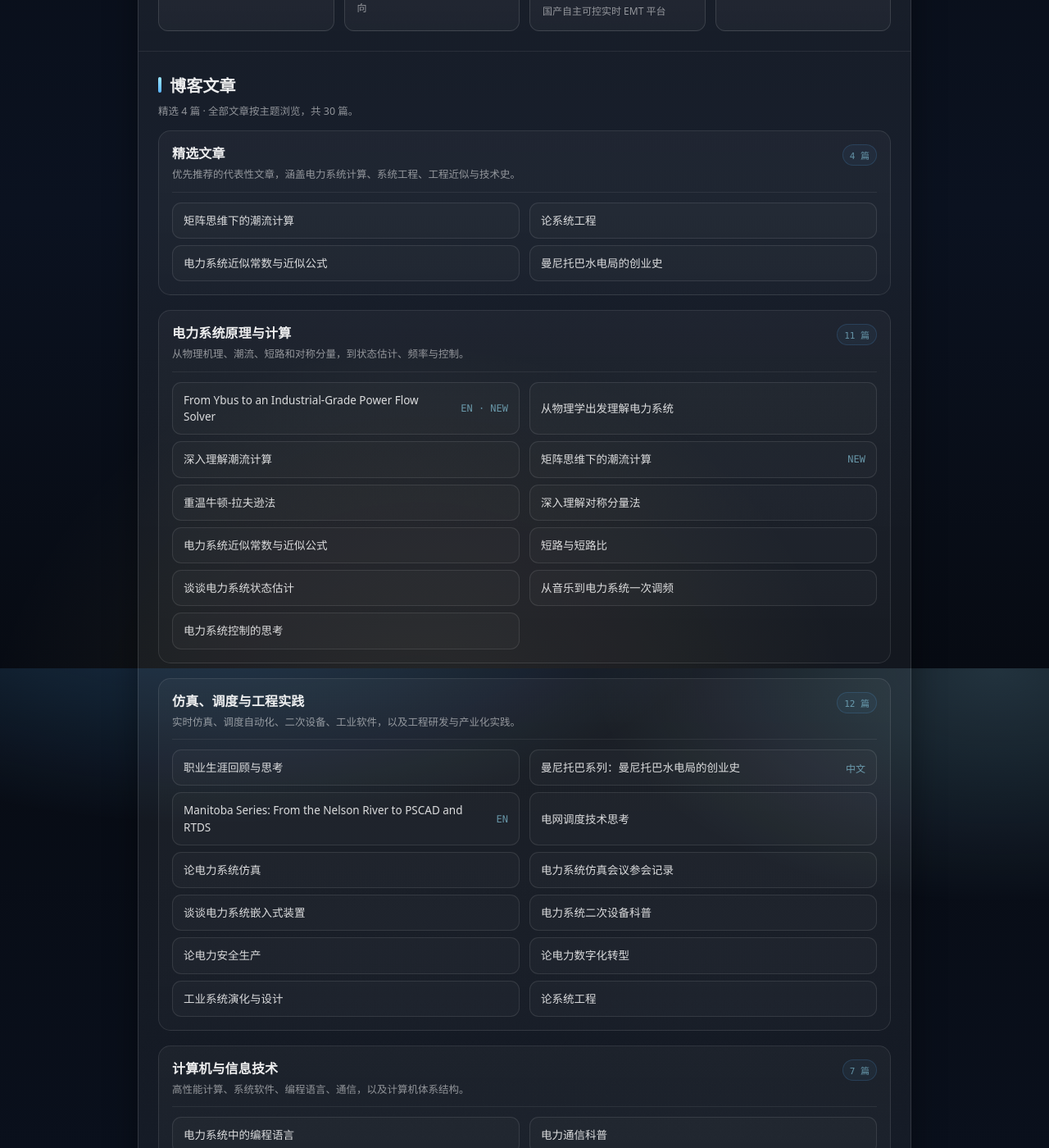
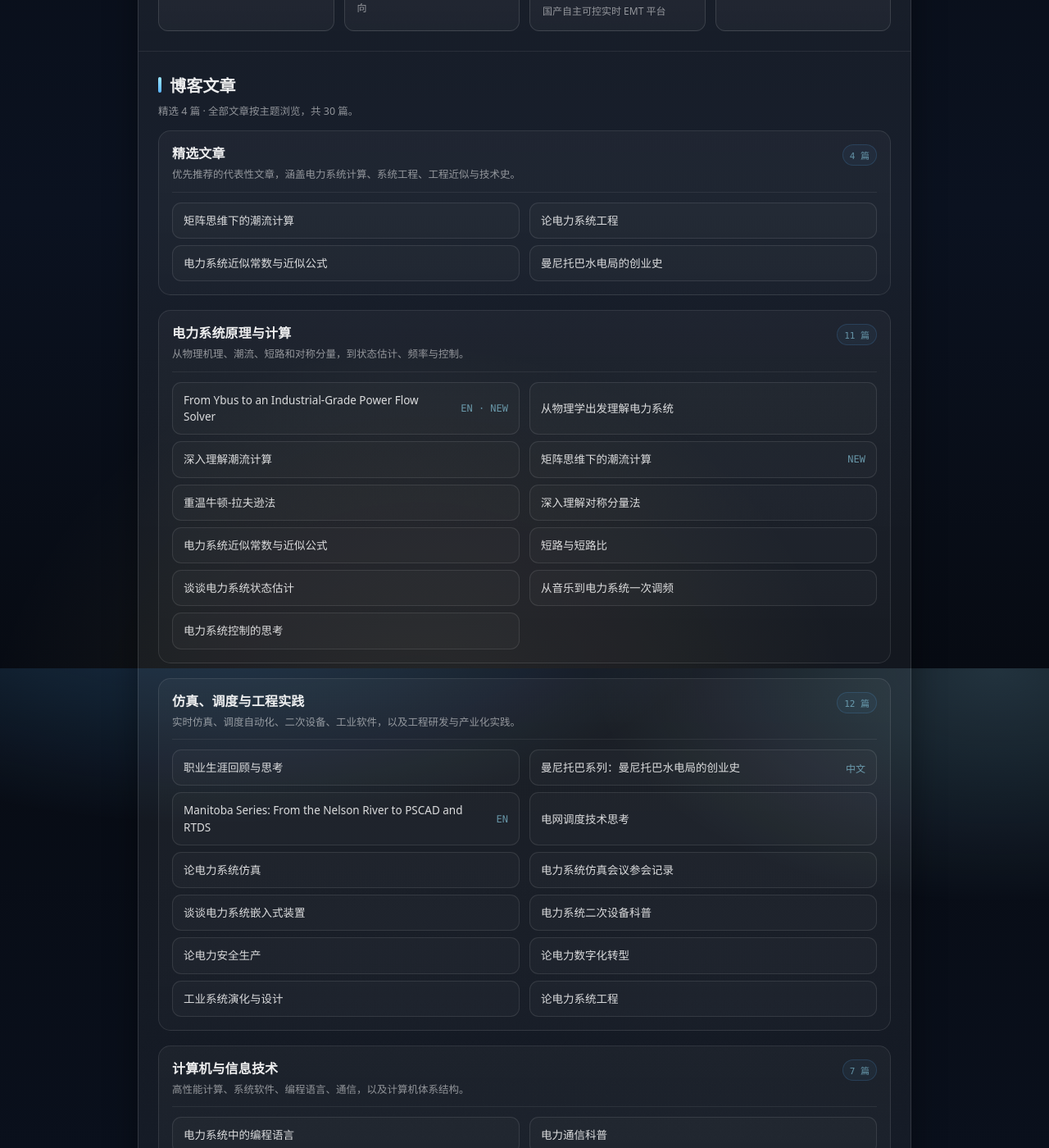
Before and after one commit to zoudehupowersystem/zoudehupowersystem.github.io, a Jekyll site: the page index.html, which Jekyll copies as it is, in a window 1280 px wide and 1400 px high, scrolled down 585 px. Shown: the whole window at 82% size. Built offline with Jekyll 4.4.1, drawn with Linux system fonts in a browser that asks for light colours.

Commit message:
Update homepage title for 论电力系统工程

```diff
--- a/index.html
+++ b/index.html
@@ -884,7 +884,7 @@
                 <span>矩阵思维下的潮流计算</span>
               </a>
               <a class="article-item" role="listitem" href="论系统工程.html">
-                <span>论系统工程</span>
+                <span>论电力系统工程</span>
               </a>
               <a class="article-item" role="listitem" href="电力系统近似常数与近似公式.html">
                 <span>电力系统近似常数与近似公式</span>
@@ -981,7 +981,7 @@
                 <span>工业系统演化与设计</span>
               </a>
               <a class="article-item" role="listitem" href="论系统工程.html">
-                <span>论系统工程</span>
+                <span>论电力系统工程</span>
               </a>
             </div>
           </section>
```
Also changed, not shown: other parts of index.html (+1 -1 lines), en.html (+2 -2 lines).
